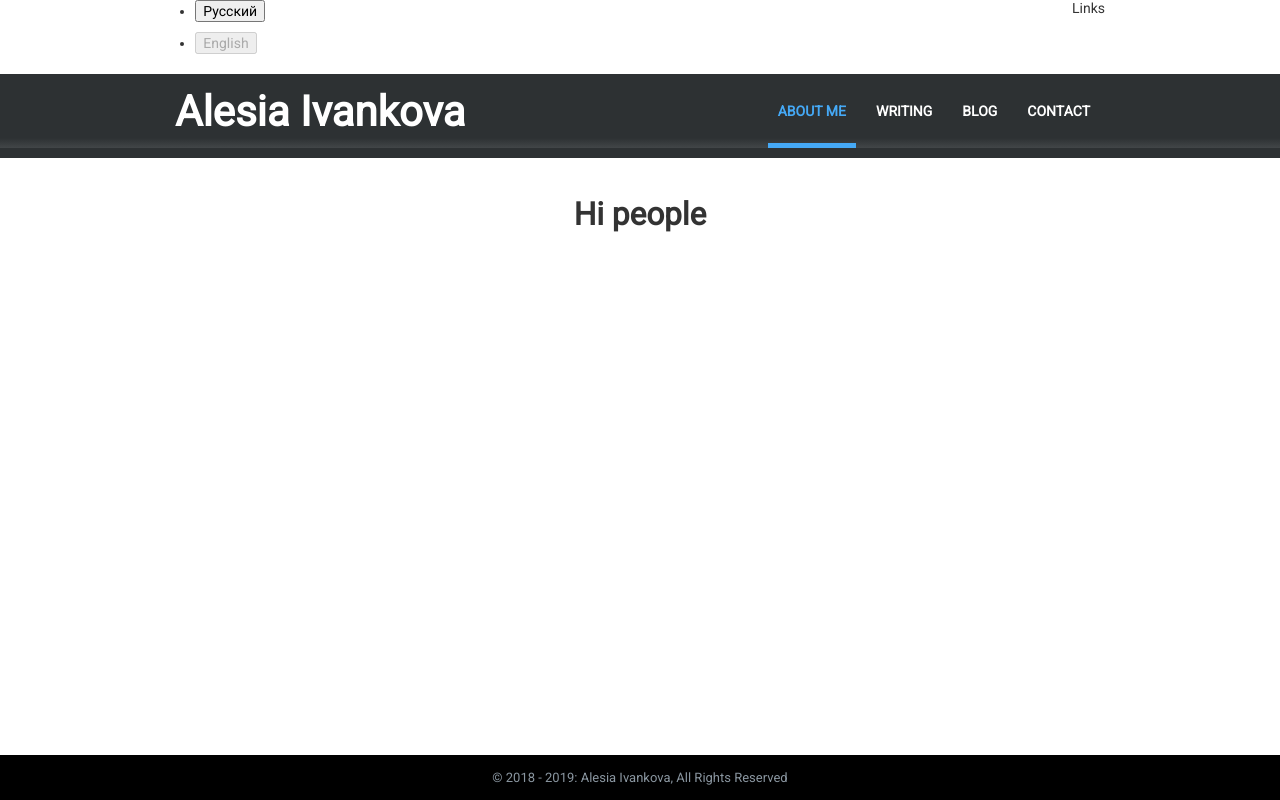
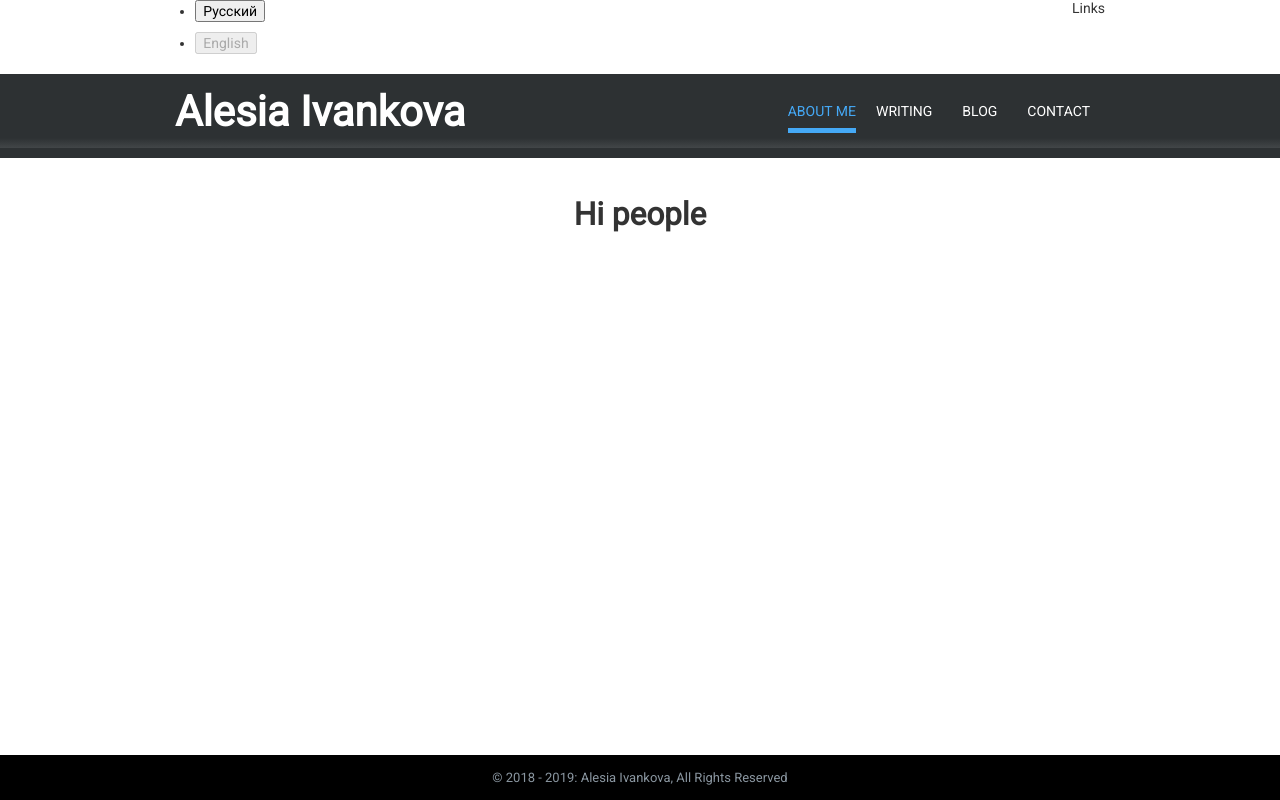
Before and after one commit to rss-com-lab/staging-alesya-website, a Gatsby site: page / in a window 1280 px wide. Built offline with nearby package versions, Linux system fonts and the light colour scheme; Gatsby itself is replaced by a stand-in of ours.

Commit message:
feat: add responsive layout

```diff
--- a/src/components/header/header.module.scss
+++ b/src/components/header/header.module.scss
@@ -14,14 +14,14 @@ $light-bg-color: #424648;
 
   h2 {
     padding-top: 15px;
-    float: left;
     font-size: 3rem;
+    text-align: center;
   }
 
   ul {
-    margin: 0 0 0 25px;
+    margin: 20px 0 0 0;
     text-decoration: none;
-    text-align: right;
+    text-align: center;
   }
 
   li {
@@ -32,16 +32,47 @@ $light-bg-color: #424648;
     line-height: 1;
 
     a {
-      padding: 30px 10px 25px;
       display: inline-block;
       border-bottom: 5px solid transparent;
-      font-weight: bold;
+      font-weight: 400;
+      font-size: 1rem *13/14;
       transition: all 1s;
 
       &:hover, &.active {
+        padding: 10px 0px;
         border-bottom-color: $accent;
         color: $accent;
       }
     }
   }
 }
+
+@media screen and (min-width: 670px) {
+  .header {
+    h2 {
+      float: left;
+    }
+
+    ul {
+      margin-left: 45px;
+      text-align: right;
+    }
+  }
+}
+
+@media screen and (min-width: 400px) {
+  .header {
+    ul {
+      margin-top: 0;
+    }
+    li a {
+      padding: 30px 10px 25px;
+    }
+  }
+}
+
+@media screen and (min-width: 330px) {
+  .header li a {
+    font-size: 1rem;
+  }
+}
--- a/src/components/layout/layout.module.scss
+++ b/src/components/layout/layout.module.scss
@@ -7,7 +7,8 @@
 }
 
 .container {
-  max-width: 930px;
+  max-width: 950px;
+  padding: 0 10px;
   margin: 0 auto;
 }
 
```
